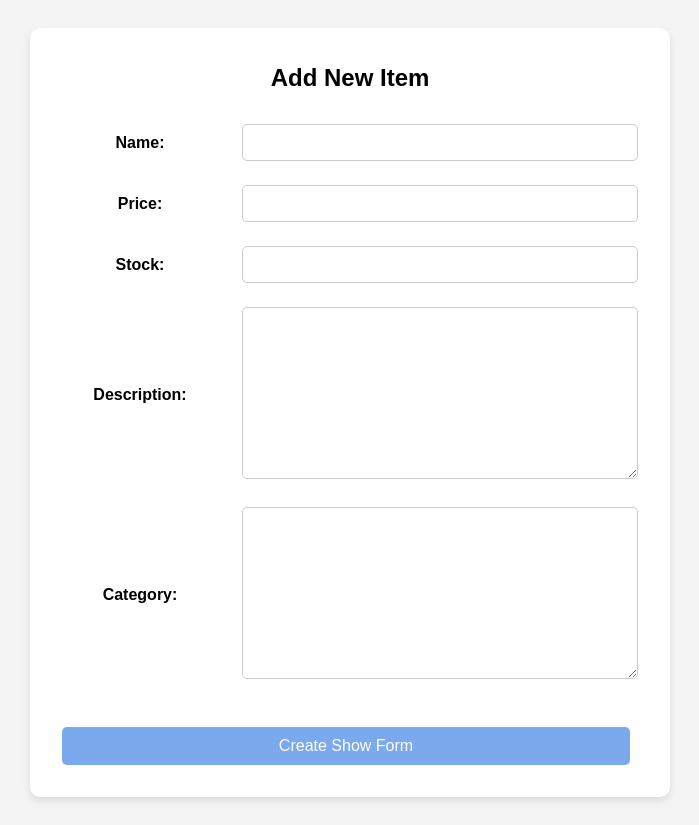
After one commit to Nadekoooo/SuiseiShop, a Django app: page /create-show-form/ in a window 1280 px wide. The commit adds this page. Shown: the whole page, without its empty margins (290-989 px from the left). Run offline with Django 5.2, Linux system fonts and the light colour scheme.

Commit message:
finishing suiseishop

```diff
--- /dev/null
+++ b/main/forms.py
@@ -0,0 +1,7 @@
+from django.forms import ModelForm
+from main.models import ProductEntry
+
+class SuiseiMainForm(ModelForm):
+    class Meta:
+        model = ProductEntry
+        fields = ["name", "price", "stock", "description", "category"]
--- a/main/models.py
+++ b/main/models.py
@@ -1,6 +1,8 @@
 from django.db import models
+import uuid
 
 class ProductEntry(models.Model):
+    id = models.UUIDField(primary_key=True, default=uuid.uuid4, editable=False)
     name = models.CharField(max_length=255)
     price = models.IntegerField()
     stock = models.IntegerField()
--- /dev/null
+++ b/main/templates/base.html
@@ -0,0 +1,13 @@
+{% load static %}
+<!DOCTYPE html>
+<html lang="en">
+  <head>
+    <meta charset="UTF-8" />
+    <meta name="viewport" content="width=device-width, initial-scale=1.0" />
+    {% block meta %} {% endblock meta %}
+  </head>
+
+  <body>
+    {% block content %} {% endblock content %}
+  </body>
+</html>
--- /dev/null
+++ b/main/templates/create_show_form.html
@@ -0,0 +1,84 @@
+{% extends 'base.html' %}
+{% block content %}
+    <style>
+        body {
+            font-family: Arial, sans-serif;
+            background-color: #f4f4f4;
+            padding: 20px;
+        }
+        .container {
+            background-color: #fff;
+            padding: 20px;
+            border-radius: 10px;
+            box-shadow: 0 4px 8px rgba(0, 0, 0, 0.1);
+            max-width: 600px;
+            margin: 0 auto;
+        }
+        h1 {
+            text-align: center;
+            font-size: 24px;
+            margin-bottom: 20px;
+        }
+        form {
+            margin-top: 20px;
+        }
+        table {
+            width: 100%;
+            border-collapse: collapse;
+            margin-top: 20px;
+        }
+        td {
+            padding: 12px;
+            vertical-align: top;
+        }
+        td:first-child {
+            text-align: right;
+            font-weight: bold;
+            width: 30%;
+            padding-right: 20px;
+        }
+        td:last-child {
+            width: 70%;
+        }
+        input[type="text"], input[type="number"], textarea, select {
+            width: 100%;
+            padding: 10px;
+            border: 1px solid #ccc;
+            border-radius: 5px;
+            box-sizing: border-box;
+        }
+        input[type="submit"] {
+            background-color: #7AA9Ed;
+            color: white;
+            padding: 10px 20px;
+            border: none;
+            border-radius: 5px;
+            cursor: pointer;
+            font-size: 16px;
+            width: 100%;
+            margin-top: 20px;
+        }
+        input[type="submit"]:hover {
+            background-color: #7AA9Ed;
+        }
+        textarea {
+            resize: vertical;
+        }
+    </style>
+
+    <div class="container">
+        <h1>Add New Item</h1>
+
+        <form method="POST">
+            {% csrf_token %}
+            <table>
+                {{ form.as_table }}
+                <tr>
+                    <td colspan="2">
+                        <input type="submit" value="Create Show Form" />
+                    </td>
+                </tr>
+            </table>
+        </form>
+    </div>
+{% endblock content %}
--- a/main/urls.py
+++ b/main/urls.py
@@ -4,5 +4,6 @@ from . import views
 app_name = 'main'
 
 urlpatterns = [
-    path('', views.show_att)
+    path('', views.show_att, name = "show_att"),
+    path('create-show-form/', views.create_show_form, name='create_show_form')
 ]
--- a/main/views.py
+++ b/main/views.py
@@ -1,11 +1,26 @@
-from django.shortcuts import render
+from django.shortcuts import render, redirect
 from django.http import HttpResponse
+from main.forms import SuiseiMainForm
+from main.models import ProductEntry
 
 # Create your views here.
 def show_att(request):
+    item = ProductEntry.objects.all()
+
     att = {
         'nama_apk' : 'Suisei Shop',
         'nama' : "Christian Yudistira Hermawan",
-        'kelas' : "PBP F"
+        'kelas' : "PBP F",
+        'item' : item
     }
     return render(request, 'att.html', att)
+
+def create_show_form(request):
+    form = SuiseiMainForm(request.POST or None)
+
+    if form.is_valid() and request.method == "POST":
+        form.save()
+        return redirect('main:show_att')
+
+    context = {'form': form}
+    return render(request, "create_show_form.html", context)
--- a/suiseishop/settings.py
+++ b/suiseishop/settings.py
@@ -55,7 +55,7 @@ ROOT_URLCONF = 'suiseishop.urls'
 TEMPLATES = [
     {
         'BACKEND': 'django.template.backends.django.DjangoTemplates',
-        'DIRS': [],
+        'DIRS': [BASE_DIR / 'templates'], # Tambahkan konten baris ini
         'APP_DIRS': True,
         'OPTIONS': {
             'context_processors': [
```
Also changed, not shown: main/templates/att.html (+74 -10 lines), db.sqlite3, main/migrations/0001_initial.py (added).
